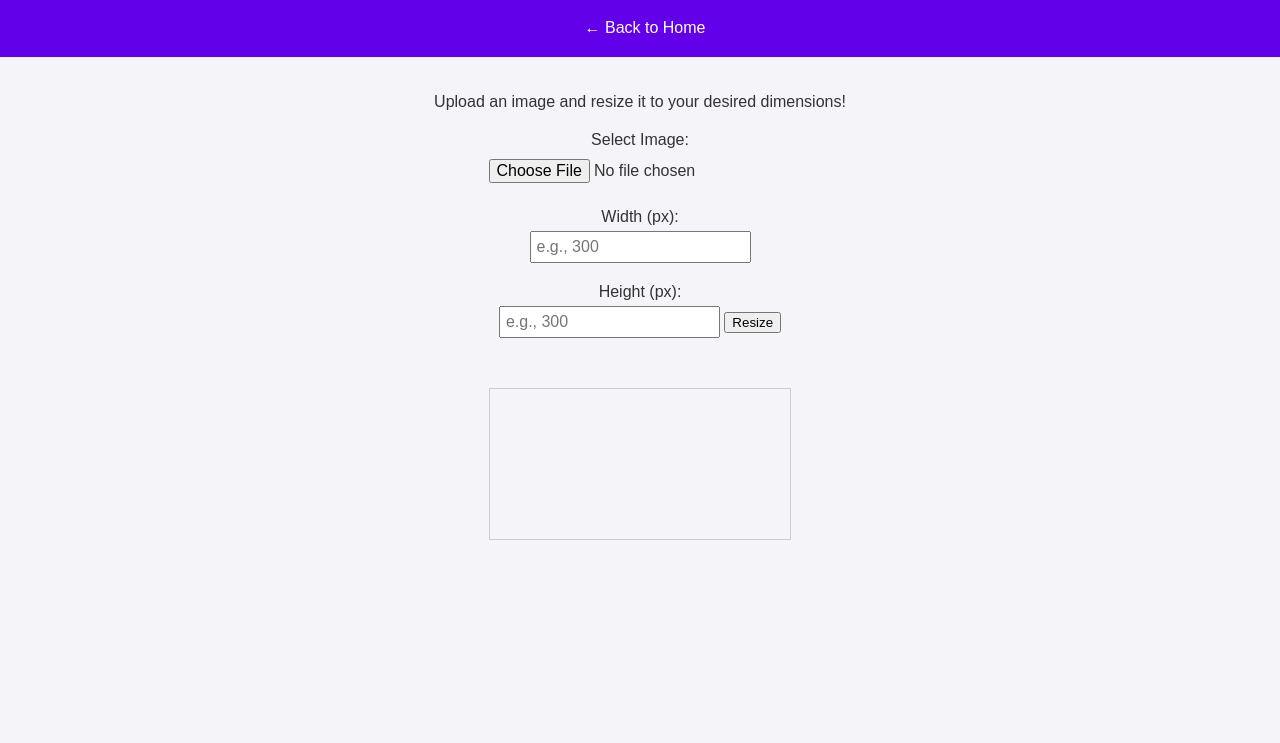
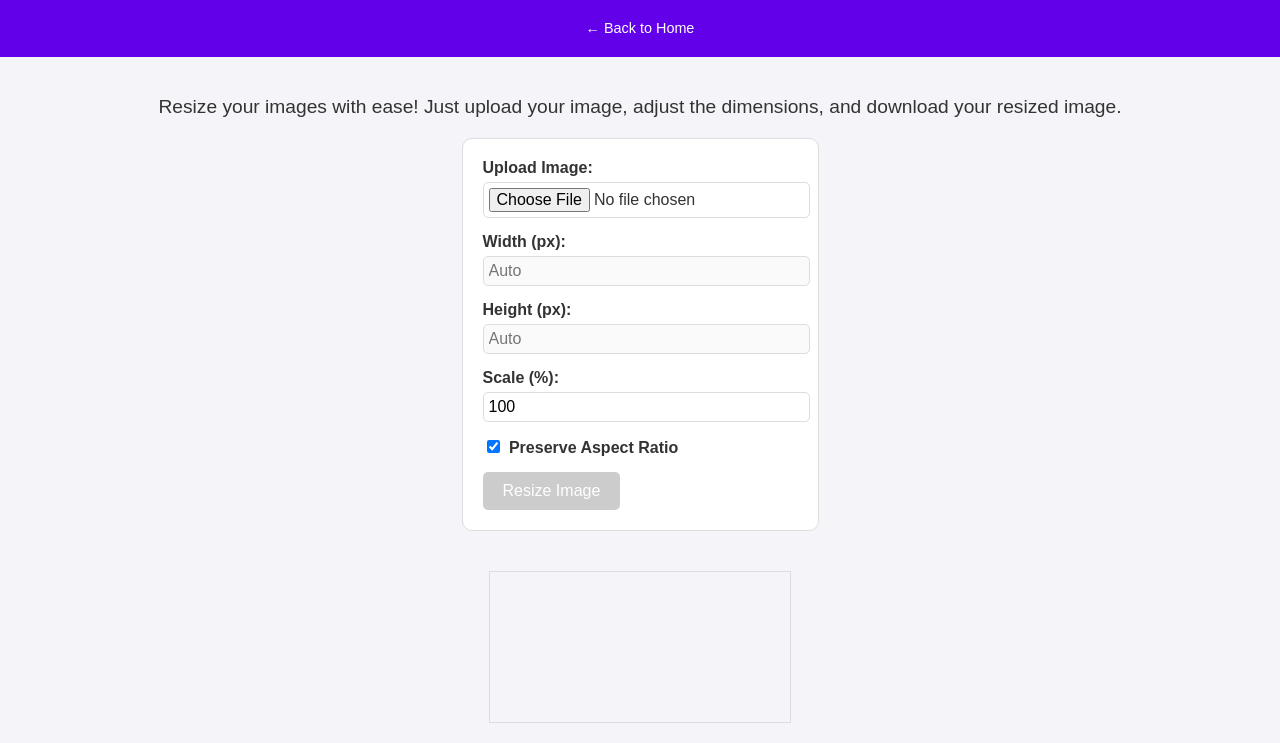
Before and after one commit to ratheeshkpattambi/ratheeshkpattambi.github.io, a plain HTML site: page image-resize/index.html in a window 1280 px wide. Shown: the part 81-824 px from the top of the page. Before the commit the page ends 800 px from the top, so only its background shows below. Drawn offline with Linux system fonts and the light colour scheme.

Commit message:
Improve ui

```diff
--- a/image-resize/index.html
+++ b/image-resize/index.html
@@ -9,21 +9,37 @@
 <body>
     <header>
         <h1>Image Resize Tool</h1>
-        <a href="../">← Back to Home</a>
+        <a href="../" class="back-link">← Back to Home</a>
     </header>
     <main>
-        <p>Upload an image and resize it to your desired dimensions!</p>
+        <p>Resize your images with ease! Just upload your image, adjust the dimensions, and download your resized image.</p>
         <form id="resizeForm">
-            <label for="image">Select Image:</label>
-            <input type="file" id="image" accept="image/*" required>
-            <label for="width">Width (px):</label>
-            <input type="number" id="width" placeholder="e.g., 300" required>
-            <label for="height">Height (px):</label>
-            <input type="number" id="height" placeholder="e.g., 300" required>
-            <button type="submit">Resize</button>
+            <div class="form-group">
+                <label for="image">Upload Image:</label>
+                <input type="file" id="image" accept="image/*" required>
+            </div>
+            <div class="form-group">
+                <label for="width">Width (px):</label>
+                <input type="number" id="width" placeholder="Auto" disabled>
+            </div>
+            <div class="form-group">
+                <label for="height">Height (px):</label>
+                <input type="number" id="height" placeholder="Auto" disabled>
+            </div>
+            <div class="form-group">
+                <label for="scale">Scale (%):</label>
+                <input type="number" id="scale" value="100" min="10" max="1000" step="10">
+            </div>
+            <div class="form-group">
+                <label>
+                    <input type="checkbox" id="aspectRatio" checked>
+                    Preserve Aspect Ratio
+                </label>
+            </div>
+            <button type="submit" id="resizeButton" disabled>Resize Image</button>
         </form>
         <canvas id="canvas"></canvas>
-        <a id="downloadLink" style="display: none;">Download Resized Image</a>
+        <a id="downloadLink" class="download-link" style="display: none;">Download Resized Image</a>
     </main>
     <script src="script.js"></script>
 </body>
--- a/image-resize/script.js
+++ b/image-resize/script.js
@@ -1,36 +1,76 @@
-document.getElementById('resizeForm').addEventListener('submit', function (e) {
-    e.preventDefault();
+const imageInput = document.getElementById('image');
+const widthInput = document.getElementById('width');
+const heightInput = document.getElementById('height');
+const scaleInput = document.getElementById('scale');
+const aspectRatioCheckbox = document.getElementById('aspectRatio');
+const resizeButton = document.getElementById('resizeButton');
+const canvas = document.getElementById('canvas');
+const downloadLink = document.getElementById('downloadLink');
+let originalWidth, originalHeight;
 
-    const fileInput = document.getElementById('image');
-    const width = parseInt(document.getElementById('width').value, 10);
-    const height = parseInt(document.getElementById('height').value, 10);
-    const canvas = document.getElementById('canvas');
-    const ctx = canvas.getContext('2d');
+imageInput.addEventListener('change', () => {
+    const file = imageInput.files[0];
+    if (!file) return;
 
-    if (!fileInput.files.length || isNaN(width) || isNaN(height)) {
-        alert('Please upload an image and provide valid dimensions.');
-        return;
-    }
-
-    const file = fileInput.files[0];
     const img = new Image();
     const reader = new FileReader();
 
-    reader.onload = function (event) {
-        img.src = event.target.result;
+    reader.onload = (e) => {
+        img.src = e.target.result;
     };
 
-    img.onload = function () {
-        canvas.width = width;
-        canvas.height = height;
-        ctx.drawImage(img, 0, 0, width, height);
-
-        const downloadLink = document.getElementById('downloadLink');
-        downloadLink.href = canvas.toDataURL();
-        downloadLink.download = 'resized-image.png';
-        downloadLink.style.display = 'inline-block';
-        downloadLink.textContent = 'Download Resized Image';
+    img.onload = () => {
+        originalWidth = img.width;
+        originalHeight = img.height;
+        widthInput.value = originalWidth;
+        heightInput.value = originalHeight;
+        resizeButton.disabled = false;
+        widthInput.disabled = false;
+        heightInput.disabled = false;
     };
 
     reader.readAsDataURL(file);
 });
+
+scaleInput.addEventListener('input', () => {
+    const scale = parseInt(scaleInput.value, 10) / 100;
+    if (aspectRatioCheckbox.checked) {
+        widthInput.value = Math.round(originalWidth * scale);
+        heightInput.value = Math.round(originalHeight * scale);
+    }
+});
+
+widthInput.addEventListener('input', () => {
+    if (aspectRatioCheckbox.checked) {
+        const ratio = originalHeight / originalWidth;
+        heightInput.value = Math.round(widthInput.value * ratio);
+    }
+});
+
+heightInput.addEventListener('input', () => {
+    if (aspectRatioCheckbox.checked) {
+        const ratio = originalWidth / originalHeight;
+        widthInput.value = Math.round(heightInput.value * ratio);
+    }
+});
+
+document.getElementById('resizeForm').addEventListener('submit', (e) => {
+    e.preventDefault();
+    const ctx = canvas.getContext('2d');
+    const img = new Image();
+
+    img.onload = () => {
+        canvas.width = parseInt(widthInput.value, 10);
+        canvas.height = parseInt(heightInput.value, 10);
+        ctx.drawImage(img, 0, 0, canvas.width, canvas.height);
+        downloadLink.href = canvas.toDataURL('image/png');
+        downloadLink.download = 'resized-image.png';
+        downloadLink.style.display = 'block';
+    };
+
+    const reader = new FileReader();
+    reader.onload = (event) => {
+        img.src = event.target.result;
+    };
+    reader.readAsDataURL(imageInput.files[0]);
+});
--- a/image-resize/style.css
+++ b/image-resize/style.css
@@ -8,18 +8,18 @@ body {
 }
 
 header {
-    padding: 20px;
     background-color: #6200ea;
     color: white;
+    padding: 20px;
 }
 
-header a {
+header .back-link {
     color: white;
     text-decoration: none;
-    margin-left: 10px;
+    font-size: 0.9rem;
 }
 
-header a:hover {
+header .back-link:hover {
     text-decoration: underline;
 }
 
@@ -27,36 +27,76 @@ main {
     padding: 20px;
 }
 
-form {
-    margin: 20px 0;
+p {
+    font-size: 1.2rem;
+    margin-bottom: 20px;
 }
 
-form label {
-    display: block;
-    margin: 10px 0 5px;
+form {
+    display: inline-block;
+    text-align: left;
+    margin-bottom: 20px;
+    padding: 20px;
+    border: 1px solid #ddd;
+    background: white;
+    border-radius: 10px;
 }
 
-form input {
-    margin-bottom: 10px;
+.form-group {
+    margin-bottom: 15px;
+}
+
+label {
+    display: block;
+    font-weight: bold;
+    margin-bottom: 5px;
+}
+
+input[type="number"], input[type="file"] {
+    width: 100%;
     padding: 5px;
     font-size: 1rem;
+    border: 1px solid #ddd;
+    border-radius: 5px;
+}
+
+input[type="checkbox"] {
+    margin-right: 5px;
+}
+
+button {
+    background-color: #6200ea;
+    color: white;
+    border: none;
+    padding: 10px 20px;
+    border-radius: 5px;
+    font-size: 1rem;
+    cursor: pointer;
+}
+
+button:disabled {
+    background-color: #ccc;
+    cursor: not-allowed;
 }
 
 canvas {
     margin-top: 20px;
-    border: 1px solid #ccc;
+    border: 1px solid #ddd;
+    display: block;
+    margin-left: auto;
+    margin-right: auto;
 }
 
-a#downloadLink {
+.download-link {
     display: block;
     margin-top: 20px;
-    padding: 10px 20px;
     background-color: #6200ea;
     color: white;
     text-decoration: none;
+    padding: 10px 20px;
     border-radius: 5px;
 }
 
-a#downloadLink:hover {
+.download-link:hover {
     background-color: #4b00c2;
 }
```
